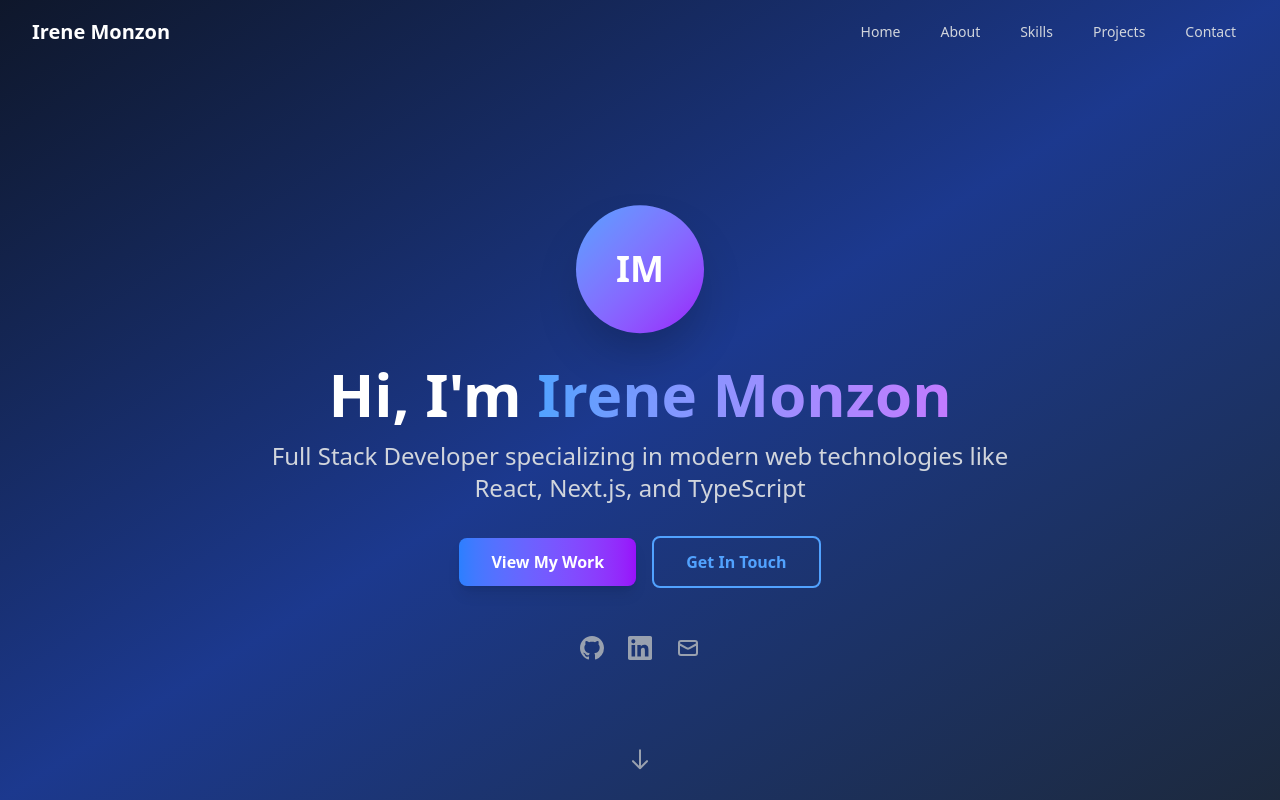
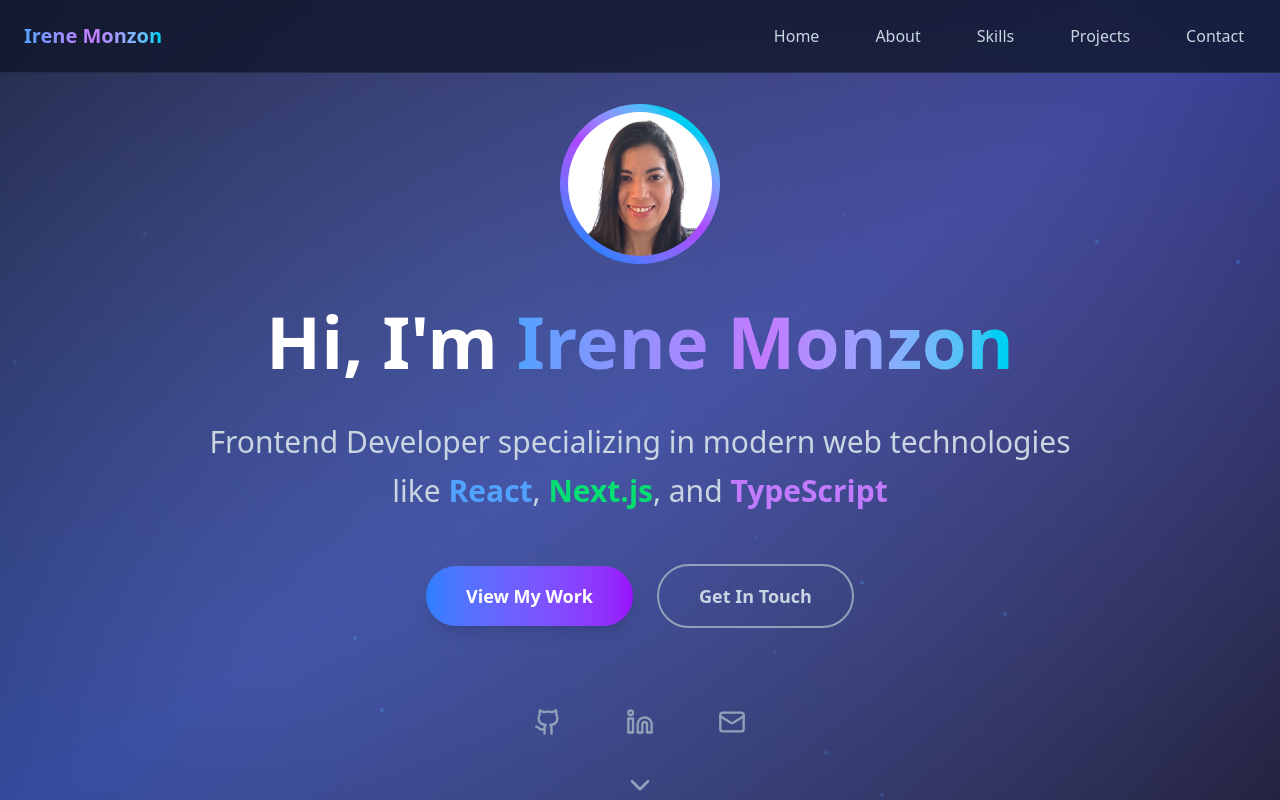
Before and after one commit to irenemonzon/portfolioV2.0, a React (Vite) app: page / in a window 1280 px wide. Shown: the top 800 px of the page. Built offline with nearby package versions, Linux system fonts and the light colour scheme.

Commit message:
change styles

```diff
--- a/package.json
+++ b/package.json
@@ -12,6 +12,7 @@
   "dependencies": {
     "@tailwindcss/vite": "^4.1.11",
     "framer-motion": "^12.23.12",
+    "lucide-react": "^0.544.0",
     "react": "^19.1.1",
     "react-dom": "^19.1.1",
     "react-icons": "^5.5.0",
--- a/src/App.tsx
+++ b/src/App.tsx
@@ -8,7 +8,7 @@ import Footer from './components/Footer'
 
 function App() {
   return (
-    <div className="min-h-screen bg-slate-900 ">
+    <div className="min-h-screen bg-slate-900 text-white ">
       <Header />
       <main>
         <Hero />
--- a/src/components/Header.tsx
+++ b/src/components/Header.tsx
@@ -56,65 +56,57 @@ const Header = () => {
     <motion.header
       className={`fixed top-0 left-0 right-0 z-50 transition-all duration-300 ${
         scrolled
-          ? 'bg-slate-900/95 backdrop-blur-md shadow-lg border-b border-slate-700/50'
-          : 'bg-transparent'
+          ? 'bg-slate-900/90 backdrop-blur-md border-b border-slate-700/30'
+          : 'bg-slate-900/80 backdrop-blur-md border-b border-slate-700/50'
       }`}
-      initial={{ y: -100 }}
-      animate={{ y: 0 }}
-      transition={{ duration: 0.5 }}
+      initial={{ y: -100, opacity: 0 }}
+      animate={{ y: 0, opacity: 1 }}
+      transition={{ duration: 0.8, ease: "easeOut" }}
     >
-      <nav className="container mx-auto px-4 sm:px-6 lg:px-8">
-        <div className="flex justify-between items-center h-16">
+      <nav className="container mx-auto px-6 py-4">
+        <div className="flex items-center justify-between">
           <motion.div
             className="flex-shrink-0"
             whileHover={{ scale: 1.05 }}
-            transition={{ duration: 0.2 }}
+            transition={{ type: "spring", stiffness: 400, damping: 17 }}
           >
             <motion.button
               onClick={() => scrollToSection('hero')}
-              className="text-xl font-bold text-white hover:text-blue-400 transition-colors duration-300"
-              whileHover={{
-                textShadow: "0 0 10px rgba(96, 165, 250, 0.5)"
-              }}
+              className="text-xl font-semibold bg-gradient-to-r from-blue-400 via-purple-400 to-cyan-400 bg-clip-text text-transparent hover:from-blue-300 hover:via-purple-300 hover:to-cyan-300 transition-all duration-300"
             >
               Irene Monzon
             </motion.button>
           </motion.div>
 
-          <div className="hidden md:block">
-            <div className="ml-10 flex items-baseline space-x-4">
-              {navItems.map((item, index) => (
+          <div className="flex items-center space-x-8">
+            {navItems.map((item) => (
               <motion.button
                 key={item.id}
                 onClick={() => scrollToSection(item.id)}
-                  className="text-gray-300 hover:text-blue-400 px-3 py-2 rounded-md text-sm font-medium transition-all duration-300 relative"
-                  initial={{ opacity: 0, y: -20 }}
-                  animate={{ opacity: 1, y: 0 }}
-                  transition={{ delay: index * 0.1 }}
-                  whileHover={{
-                    scale: 1.05,
-                    y: -2
-                  }}
-                  whileTap={{ scale: 0.95 }}
+                className="text-slate-300 hover:text-white px-3 py-2 text-base font-medium transition-colors duration-300 relative group"
+                initial={{ opacity: 1 }}
+                animate={{ opacity: 1 }}
+                whileHover={{ y: -2 }}
               >
                 {item.name}
-                  <motion.div
-                    className="absolute bottom-0 left-0 right-0 h-0.5 bg-gradient-to-r from-blue-400 to-purple-500"
+                {/* Underline effect matching Figma */}
+                <motion.span
+                  className="absolute -bottom-1 left-0 right-0 h-0.5 bg-gradient-to-r from-blue-400 to-purple-400 origin-left"
                   initial={{ scaleX: 0 }}
                   whileHover={{ scaleX: 1 }}
-                    transition={{ duration: 0.2 }}
+                  transition={{ duration: 0.3, ease: "easeOut" }}
                 />
               </motion.button>
             ))}
           </div>
-          </div>
+
           <motion.div
             className="md:hidden"
             whileTap={{ scale: 0.95 }}
           >
             <motion.button
               onClick={() => setIsMenuOpen(!isMenuOpen)}
-              className="text-gray-300 hover:text-blue-400 focus:outline-none p-2"
+              className="text-slate-300 hover:text-blue-400 focus:outline-none p-2 rounded-md"
               whileHover={{ scale: 1.1 }}
               transition={{ duration: 0.2 }}
             >
@@ -142,7 +134,7 @@ const Header = () => {
         <AnimatePresence>
           {isMenuOpen && (
             <motion.div
-              className="md:hidden absolute top-full left-0 right-0 bg-slate-900/95 backdrop-blur-md border-b border-slate-700/50"
+              className="md:hidden absolute top-full left-0 right-0 bg-slate-900/95 backdrop-blur-md border-b border-slate-700/50 shadow-lg overflow-hidden"
               variants={menuVariants}
               initial="closed"
               animate="open"
@@ -153,21 +145,19 @@ const Header = () => {
                   <motion.button
                     key={item.id}
                     onClick={() => scrollToSection(item.id)}
-                    className="text-gray-300 hover:text-blue-400 hover:bg-slate-800/50 block px-3 py-2 rounded-md text-base font-medium w-full text-left transition-all duration-300"
+                    className="text-slate-300 hover:text-white hover:bg-slate-800/50 block px-4 py-3 rounded-md text-base font-medium w-full text-left transition-all duration-300 relative group"
                     variants={itemVariants}
                     whileHover={{
-                      x: 10,
+                      x: 8,
                       backgroundColor: "rgba(30, 41, 59, 0.5)"
                     }}
                     whileTap={{ scale: 0.98 }}
                   >
                     <motion.div
                       className="flex items-center"
-                      whileHover={{ x: 5 }}
                     >
                       <motion.div
-                        className="w-2 h-2 rounded-full bg-blue-400 mr-3 opacity-0"
-                        whileHover={{ opacity: 1 }}
+                        className="w-2 h-2 rounded-full bg-blue-400 mr-3 opacity-0 group-hover:opacity-100"
                         transition={{ duration: 0.2 }}
                       />
                       {item.name}
--- a/src/components/Hero.tsx
+++ b/src/components/Hero.tsx
@@ -1,108 +1,162 @@
-import { motion } from 'framer-motion'
+import { motion } from "framer-motion";
+import type { Variants } from "framer-motion";
+import { Github, Linkedin, Mail, ChevronDown } from "lucide-react";
 
 const Hero = () => {
   const scrollToSection = (sectionId: string) => {
-    const element = document.getElementById(sectionId)
+    const element = document.getElementById(sectionId);
     if (element) {
-      element.scrollIntoView({ behavior: 'smooth' })
+      element.scrollIntoView({ behavior: "smooth" });
     }
-  }
+  };
 
-  const containerVariants = {
+  const containerVariants: Variants  = {
     hidden: { opacity: 0 },
     visible: {
       opacity: 1,
       transition: {
         delayChildren: 0.3,
-        staggerChildren: 0.2
-      }
-    }
-  }
+        staggerChildren: 0.2,
+      },
+    },
+  };
 
-  const itemVariants = {
-    hidden: { y: 20, opacity: 0 },
+  const itemVariants: Variants ={
+    hidden: { y: 30, opacity: 0 },
     visible: {
       y: 0,
       opacity: 1,
       transition: {
-        duration: 0.5
-      }
-    }
-  }
+        duration: 0.6,
+        ease: "easeOut",
+      },
+    },
+  };
 
-  const floatingAnimation = {
-    y: [-10, 10, -10]
-  }
-
-  const floatingTransition = {
-    duration: 3,
-    repeat: Infinity,
-    ease: "easeInOut" as const
-  }
+  const avatarVariants: Variants  = {
+    hidden: { scale: 0, rotate: -180 },
+    visible: {
+      scale: 1,
+      rotate: 0,
+      transition: {
+        duration: 1,
+        type: "spring",
+        stiffness: 200,
+      },
+    },
+  };
 
   return (
-    <section id="hero" className="pt-16 min-h-screen flex items-center bg-gradient-to-br from-slate-900 via-blue-900 to-slate-800">
-      <div className="container mx-auto px-4 sm:px-6 lg:px-8">
+    <section
+      id="hero"
+      className="min-h-screen relative overflow-hidden flex items-center justify-center dark"
+    >
+
+      <div className="absolute inset-0 bg-slate-900">
+        <div className="absolute inset-0 bg-gradient-to-br from-slate-900 via-blue-900 to-slate-900"></div>
+         <div className="absolute inset-0 bg-[radial-gradient(circle_at_20%_80%,rgba(120,119,198,0.3),transparent)]"></div>
+        <div className="absolute inset-0 bg-[radial-gradient(circle_at_80%_20%,rgba(255,119,198,0.15),transparent)]"></div>
+        <div className="absolute inset-0 bg-[radial-gradient(circle_at_40%_40%,rgba(120,200,255,0.1),transparent)]"></div>
+      </div>
+
+        <div className="absolute inset-0">
+        {[...Array(20)].map((_, i) => (
           <motion.div
-          className="text-center"
+            key={i}
+            className="absolute w-1 h-1 bg-blue-400/30 rounded-full"
+            style={{
+              left: `${Math.random() * 100}%`,
+              top: `${Math.random() * 100}%`,
+            }}
+            animate={{
+              y: [0, -30, 0],
+              opacity: [0, 1, 0],
+            }}
+            transition={{
+              duration: 3 + Math.random() * 2,
+              repeat: Infinity,
+              delay: Math.random() * 2,
+            }}
+          />
+        ))}
+      </div>
+
+      <div className="relative z-10 container mx-auto  px-4 sm:px-6 lg:px-8">
+        <motion.div
+          className="text-center max-w-4xl mx-auto pt-14"
           variants={containerVariants}
           initial="hidden"
           animate="visible"
         >
-          <motion.div className="mb-8" variants={itemVariants}>
+
+          <motion.div className="mb-8 mt-12" variants={avatarVariants}>
+            <div className="relative mx-auto w-40 h-40 mb-8">
+
               <motion.div
-              className="w-32 h-32 mx-auto bg-gradient-to-br from-blue-400 to-purple-600 rounded-full mb-6 flex items-center justify-center shadow-2xl"
-              whileHover={{
-                scale: 1.1,
-                boxShadow: "0 20px 40px rgba(59, 130, 246, 0.3)"
+                className="absolute inset-0 bg-gradient-to-r from-blue-500 via-purple-500 to-cyan-400 rounded-full"
+                animate={{ rotate: 360 }}
+                transition={{
+                  duration: 8,
+                  repeat: Infinity,
+                  ease: "linear",
                 }}
-              animate={floatingAnimation}
-              transition={floatingTransition}
-            >
-              <span className="text-4xl text-white font-bold">IM</span>
-            </motion.div>
+              />
+
+              <div className="absolute inset-1 rounded-full flex items-center justify-center">
+                <motion.img
+                  className="bg-gradient-to-r from-blue-400 via-purple-400 to-cyan-400 w-36 h-36 object-cover rounded-full"
+                  src='./profile.png'
+                  alt="Profile Photo"
+                  whileHover={{ scale: 1.1 }}
+                  transition={{ type: "spring", stiffness: 300 }}
+                />
+              </div>
+            </div>
           </motion.div>
 
-          <motion.h1
-            className="text-4xl md:text-6xl font-bold text-white mb-4"
-            variants={itemVariants}
-          >
-            Hi, I'm <motion.span
-              className="text-transparent bg-clip-text bg-gradient-to-r from-blue-400 to-purple-400"
-              whileHover={{ scale: 1.05 }}
+          <motion.div className="mb-8" variants={itemVariants}>
+            <h1 className="text-4xl md:text-5xl lg:text-7xl font-bold mb-6 leading-tight">
+              <span className="text-white">Hi, I'm </span>
+              <motion.span
+                className="bg-gradient-to-r from-blue-400 via-purple-400 to-cyan-400 bg-clip-text text-transparent"
+                whileHover={{ scale: 1.02 }}
+                transition={{ type: "spring", stiffness: 300 }}
               >
                 Irene Monzon
               </motion.span>
-          </motion.h1>
+            </h1>
+          </motion.div>
 
-          <motion.p
-            className="text-xl md:text-2xl text-gray-300 mb-8 max-w-3xl mx-auto"
-            variants={itemVariants}
-          >
-            Full Stack Developer specializing in modern web technologies like React, Next.js, and TypeScript
-          </motion.p>
+          <motion.div className="mb-12" variants={itemVariants}>
+            <p className="text-xl md:text-2xl lg:text-3xl text-slate-300 max-w-4xl mx-auto leading-relaxed">
+              Frontend Developer specializing in modern web technologies like{" "}
+              <span className="text-blue-400 font-semibold">React</span>,{" "}
+              <span className="text-green-400 font-semibold">Next.js</span>, and{" "}
+              <span className="text-purple-400 font-semibold">TypeScript</span>
+            </p>
+          </motion.div>
 
           <motion.div
-            className="flex flex-col sm:flex-row gap-4 justify-center items-center"
+            className="flex flex-col sm:flex-row gap-6 justify-center items-center mb-16"
             variants={itemVariants}
           >
             <motion.button
-              onClick={() => scrollToSection('projects')}
-              className="bg-gradient-to-r from-blue-500 to-purple-600 hover:from-blue-600 hover:to-purple-700 text-white font-semibold py-3 px-8 rounded-lg transition-all duration-300 shadow-lg"
+              onClick={() => scrollToSection("projects")}
+              className="bg-gradient-to-r from-blue-500 to-purple-600 hover:from-blue-600 hover:to-purple-700 text-white font-semibold py-4 px-10 rounded-full transition-all duration-300 shadow-lg text-lg"
               whileHover={{
                 scale: 1.05,
-                boxShadow: "0 10px 30px rgba(59, 130, 246, 0.4)"
+                boxShadow: "0 20px 40px rgba(147, 51, 234, 0.4)",
               }}
               whileTap={{ scale: 0.95 }}
             >
               View My Work
             </motion.button>
             <motion.button
-              onClick={() => scrollToSection('contact')}
-              className="border-2 border-blue-400 text-blue-400 hover:bg-blue-400 hover:text-white font-semibold py-3 px-8 rounded-lg transition-all duration-300"
+              onClick={() => scrollToSection("contact")}
+              className="border-2 border-slate-400 text-slate-300 hover:bg-slate-800/50 hover:text-white hover:border-white font-semibold py-4 px-10 rounded-full transition-all duration-300 text-lg"
               whileHover={{
                 scale: 1.05,
-                boxShadow: "0 10px 30px rgba(59, 130, 246, 0.2)"
+                boxShadow: "0 10px 30px rgba(148, 163, 184, 0.3)",
               }}
               whileTap={{ scale: 0.95 }}
             >
@@ -111,79 +165,74 @@ const Hero = () => {
           </motion.div>
 
           <motion.div
-            className="mt-12 flex justify-center space-x-6"
+            className="flex justify-center space-x-8 mb-20"
             variants={itemVariants}
           >
+            {[
+              {
+                icon: Github,
+                href: "https://github.com/irenemonzon",
+                color: "hover:text-white",
+                label: "GitHub",
+              },
+              {
+                icon: Linkedin,
+                href: "https://linkedin.com/in/monzonirene",
+                color: "hover:text-blue-400",
+                label: "LinkedIn",
+              },
+              {
+                icon: Mail,
+                href: "mailto:irene.monzonm@gmail.com",
+                color: "hover:text-purple-400",
+                label: "Email",
+              },
+            ].map(({ icon: Icon, href, color, label }, index) => (
               <motion.a
-              href="https://github.com/irenemonzon"
-              target="_blank"
-              rel="noopener noreferrer"
-              className="text-gray-400 hover:text-blue-400 transition-colors"
+                key={index}
+                href={href}
+                target={href.startsWith("http") ? "_blank" : undefined}
+                rel={href.startsWith("http") ? "noopener noreferrer" : undefined}
+                className={`text-slate-400 ${color} transition-all duration-300 p-4 rounded-full hover:bg-slate-800/30`}
                 whileHover={{
-                scale: 1.2,
-                rotate: 5,
-                color: "#60a5fa"
+                  scale: 1.3,
+                  y: -5,
                 }}
+                whileTap={{ scale: 0.9 }}
+                aria-label={label}
               >
-              <svg className="w-6 h-6" fill="currentColor" viewBox="0 0 24 24">
-                <path d="M12 0C5.37 0 0 5.37 0 12c0 5.31 3.435 9.795 8.205 11.385.6.105.825-.255.825-.57 0-.285-.015-1.23-.015-2.235-3.015.555-3.795-.735-4.035-1.41-.135-.345-.72-1.41-1.23-1.695-.42-.225-1.02-.78-.015-.795.945-.015 1.62.87 1.845 1.23 1.08 1.815 2.805 1.305 3.495.99.105-.78.42-1.305.765-1.605-2.67-.3-5.46-1.335-5.46-5.925 0-1.305.465-2.385 1.23-3.225-.12-.3-.54-1.53.12-3.18 0 0 1.005-.315 3.3 1.23.96-.27 1.98-.405 3-.405s2.04.135 3 .405c2.295-1.56 3.3-1.23 3.3-1.23.66 1.65.24 2.88.12 3.18.765.84 1.23 1.905 1.23 3.225 0 4.605-2.805 5.625-5.475 5.925.435.375.81 1.095.81 2.22 0 1.605-.015 2.895-.015 3.3 0 .315.225.69.825.57A12.02 12.02 0 0024 12c0-6.63-5.37-12-12-12z"/>
-              </svg>
+                <Icon size={28} />
               </motion.a>
-            <motion.a
-              href="https://linkedin.com/in/monzonirene"
-              target="_blank"
-              rel="noopener noreferrer"
-              className="text-gray-400 hover:text-blue-400 transition-colors"
-              whileHover={{
-                scale: 1.2,
-                rotate: -5,
-                color: "#60a5fa"
-              }}
-            >
-              <svg className="w-6 h-6" fill="currentColor" viewBox="0 0 24 24">
-                <path d="M20.447 20.452h-3.554v-5.569c0-1.328-.027-3.037-1.852-3.037-1.853 0-2.136 1.445-2.136 2.939v5.667H9.351V9h3.414v1.561h.046c.477-.9 1.637-1.85 3.37-1.85 3.601 0 4.267 2.37 4.267 5.455v6.286zM5.337 7.433a2.062 2.062 0 01-2.063-2.065 2.064 2.064 0 112.063 2.065zm1.782 13.019H3.555V9h3.564v11.452zM22.225 0H1.771C.792 0 0 .774 0 1.729v20.542C0 23.227.792 24 1.771 24h20.451C23.2 24 24 23.227 24 22.271V1.729C24 .774 23.2 0 22.222 0h.003z"/>
-              </svg>
-            </motion.a>
-            <motion.a
-              href="mailto:irene.monzonm@gmail.com"
-              className="text-gray-400 hover:text-blue-400 transition-colors"
-              whileHover={{
-                scale: 1.2,
-                rotate: 5,
-                color: "#60a5fa"
-              }}
-            >
-              <svg className="w-6 h-6" fill="none" stroke="currentColor" viewBox="0 0 24 24">
-                <path strokeLinecap="round" strokeLinejoin="round" strokeWidth={2} d="M3 8l7.89 4.26a2 2 0 002.22 0L21 8M5 19h14a2 2 0 002-2V7a2 2 0 00-2-2H5a2 2 0 00-2 2v10a2 2 0 002 2z" />
-              </svg>
-            </motion.a>
+            ))}
           </motion.div>
         </motion.div>
       </div>
 
       <motion.div
-        className="absolute bottom-8 left-1/2 transform -translate-x-1/2"
+        initial={{ opacity: 0 }}
+        animate={{ opacity: 1 }}
+        transition={{ delay: 2 }}
+        className="absolute z-20 bottom-8 left-1/2 transform -translate-x-1/2"
+      >
+        <motion.button
+          onClick={() => scrollToSection("about")}
+          className="text-slate-400 hover:text-blue-400 transition-colors p-2"
           animate={{
             y: [0, 10, 0],
           }}
           transition={{
             duration: 2,
             repeat: Infinity,
-          ease: "easeInOut"
+            ease: "easeInOut",
           }}
+          whileHover={{ scale: 1.1 }}
+          aria-label="Scroll to next section"
         >
-        <motion.button
-          onClick={() => scrollToSection('about')}
-          className="text-gray-400 hover:text-blue-400 transition-colors"
-          whileHover={{ scale: 1.1 }}
-        >
-          <svg className="w-6 h-6" fill="none" stroke="currentColor" viewBox="0 0 24 24">
-            <path strokeLinecap="round" strokeLinejoin="round" strokeWidth={2} d="M19 14l-7 7m0 0l-7-7m7 7V3" />
-          </svg>
+          <ChevronDown size={32} />
         </motion.button>
       </motion.div>
     </section>
-  )
-}
+  );
+};
 
-export default Hero
+export default Hero;
--- a/src/data/portfolio-data.ts
+++ b/src/data/portfolio-data.ts
@@ -44,7 +44,7 @@ export const portfolioData = {
       description:
         "Frontend Developer creating modern, responsive, and user-friendly web applications with React, Next.js, JavaScript and TypeScript.",
       initials: "IM",
-      profileImage: "", // Add your image URL here
+      profileImage: "./profile.png",
   } as PersonalInfo,
   socialLinks: [
     {
```
Also changed, not shown: public/profile.png (added), 1 other file (tests, documents, lock files or other folders). Lines whose indentation alone changed are shown as unchanged.
